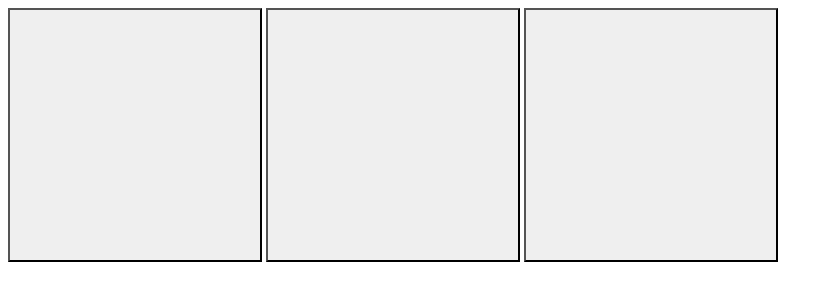
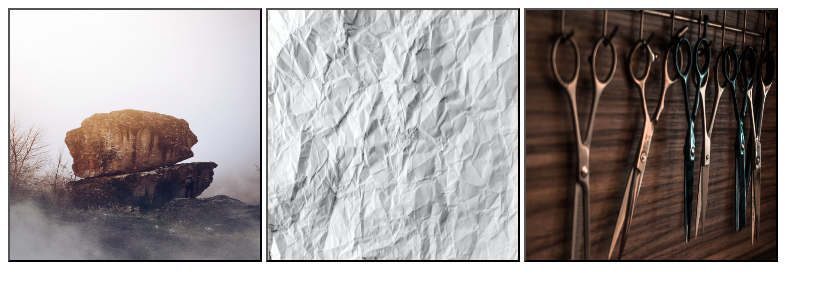
Before and after one commit to NicksCodez/rock-paper-scissors, a plain HTML site: page index.html in a window 1280 px wide. Shown: the whole page, without its empty margins (0-833 px from the left). Drawn offline with Linux system fonts and the light colour scheme; the site is published under a folder, as on GitHub Pages, so addresses that start at the root find nothing.

Commit message:
Fix Github Image Bug

```diff
--- a/style.css
+++ b/style.css
@@ -1,19 +1,19 @@
 #rock {
-    background-image: url("/images/rock.jpg");
+    background-image: url("images/rock.jpg");
     background-size: 250px 250px;
     height: 254px;
     width: 254px;
 }
 
 #paper {
-    background-image: url("/images/paper.jpg");
+    background-image: url("images/paper.jpg");
     background-size: 250px 250px;
     height: 254px;
     width: 254px;
 }
 
 #scissors {
-    background-image: url("/images/scissors.jpg");
+    background-image: url("images/scissors.jpg");
     background-size: 250px 250px;
     height: 254px;
     width: 254px;
```
